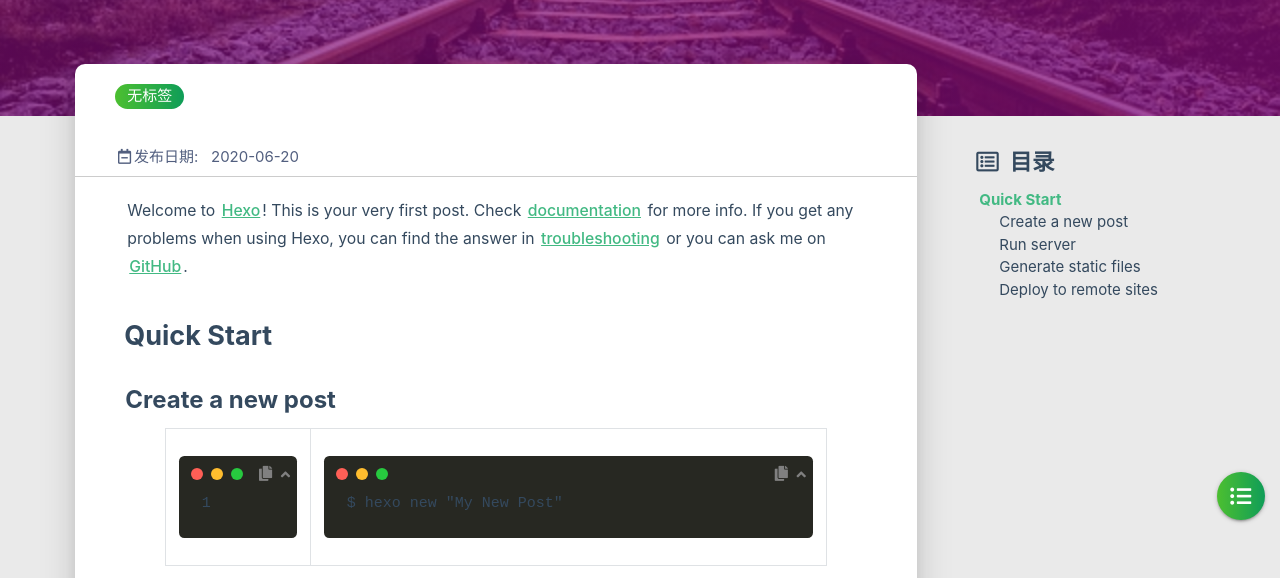
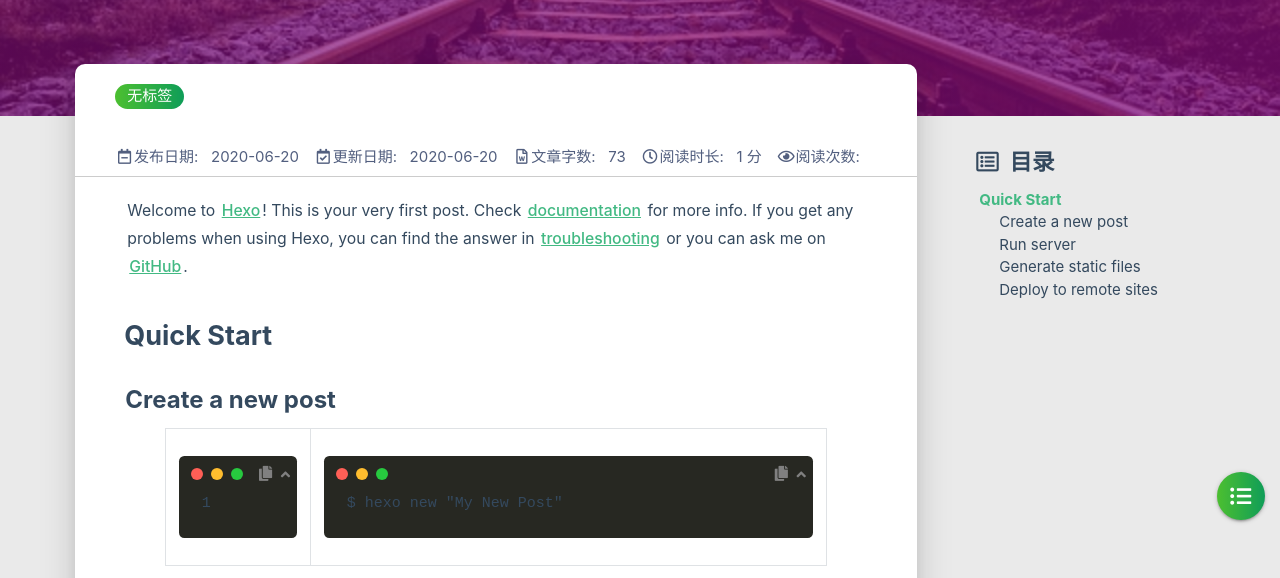
Before and after one commit to DestinyBlaze/DestinyBlaze.github.io, a plain HTML site: page 2020/06/20/hello-world/index.html in a window 1280 px wide. Shown: the part 204-782 px from the top of the page. Drawn offline with Linux system fonts and the light colour scheme; some packages are replaced by stand-ins of ours; no server answers; a script that the page names is missing.

Commit message:
Site updated: 2020-06-21 23:07:44

```diff
--- a/2020/06/20/hello-world/index.html
+++ b/2020/06/20/hello-world/index.html
@@ -447,11 +447,31 @@
 
 
 
+                <div class="post-date info-break-policy">
+                    <i class="far fa-calendar-check fa-fw"></i>更新日期:&nbsp;&nbsp;
+                    2020-06-20
+                </div>
 
 
 
+                <div class="info-break-policy">
+                    <i class="far fa-file-word fa-fw"></i>文章字数:&nbsp;&nbsp;
+                    73
+                </div>
 
 
+
+                <div class="info-break-policy">
+                    <i class="far fa-clock fa-fw"></i>阅读时长:&nbsp;&nbsp;
+                    1 分
+                </div>
+
+
+
+                    <div id="busuanzi_container_page_pv" class="info-break-policy">
+                        <i class="far fa-eye fa-fw"></i>阅读次数:&nbsp;&nbsp;
+                        <span id="busuanzi_value_page_pv"></span>
+                    </div>
 
             </div>
         </div>
@@ -970,6 +990,9 @@ code[class*="language-"], pre[class*="language-"] { white-space: pre !important;
             |&nbsp;Theme&nbsp;<a href="https://github.com/blinkfox/hexo-theme-matery" target="_blank">Matery</a>
             <br>
 
+            &nbsp;<i class="fas fa-chart-area"></i>&nbsp;站点总字数:&nbsp;<span
+                class="white-color">73</span>&nbsp;字
+
 
 
 
```
Also changed, not shown: 2020/06/20/article-title/index.html (+23 -0 lines), 2020/06/21/test/index.html (+23 -0 lines), about/index.html (+3 -0 lines), archives/2020/06/index.html (+3 -0 lines), archives/2020/index.html (+3 -0 lines), archives/index.html (+3 -0 lines), categories/index.html (+3 -0 lines), contact/index.html (+3 -0 lines), friends/index.html (+3 -0 lines), index.html (+3 -0 lines), tags/index.html (+3 -0 lines).
